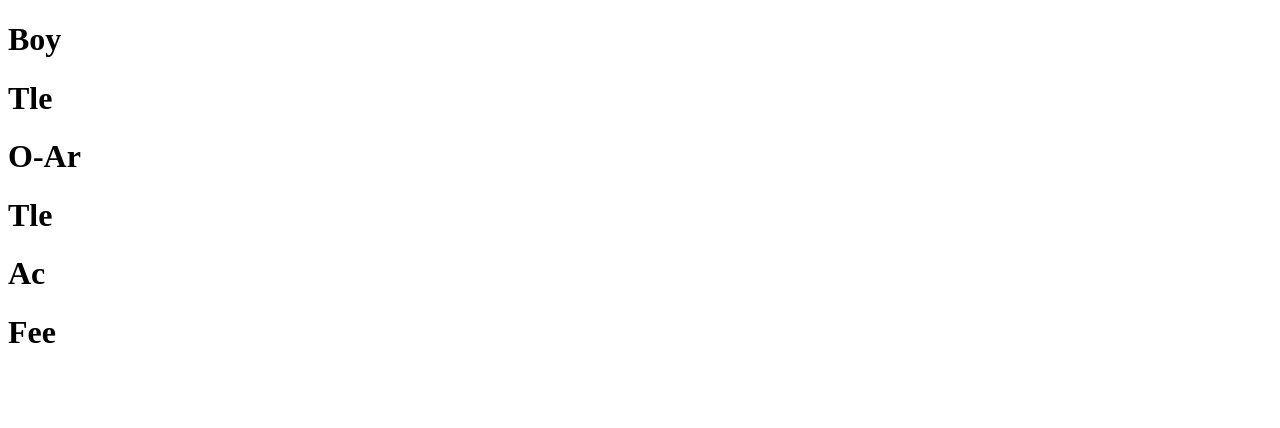
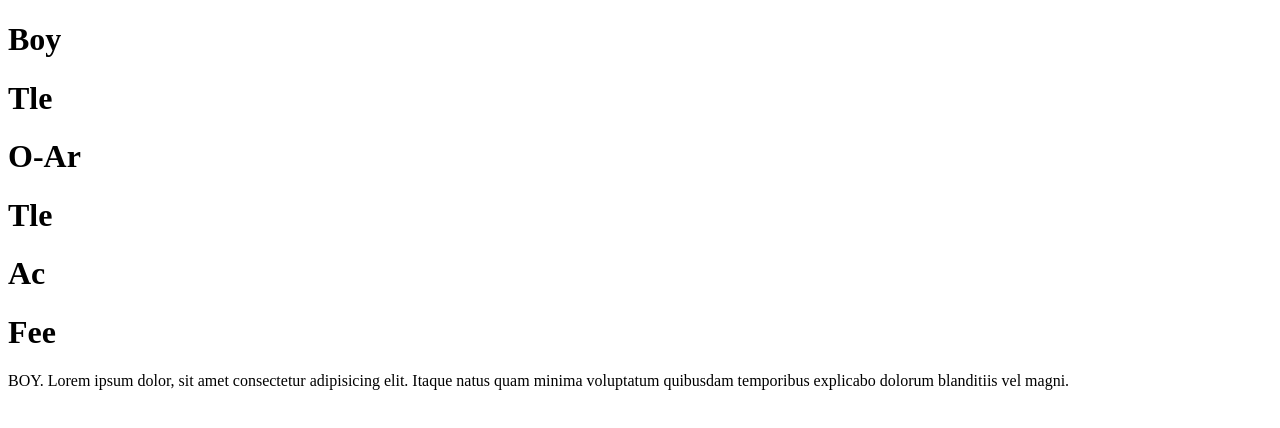
Before and after one commit to CWTWIS/cc16-workflow, a plain HTML site: page index.html in a window 1280 px wide. Drawn offline with Linux system fonts and the light colour scheme.

Commit message:
boy-add-paragraph

```diff
--- a/index.html
+++ b/index.html
@@ -14,6 +14,7 @@
     <h1>Tle</h1>
     <h1>Ac</h1>
     <h1>Fee</h1>
+    <p>BOY. Lorem ipsum dolor, sit amet consectetur adipisicing elit. Itaque natus quam minima voluptatum quibusdam temporibus explicabo dolorum blanditiis vel magni.</p>
 </body>
 
 </html>
```
